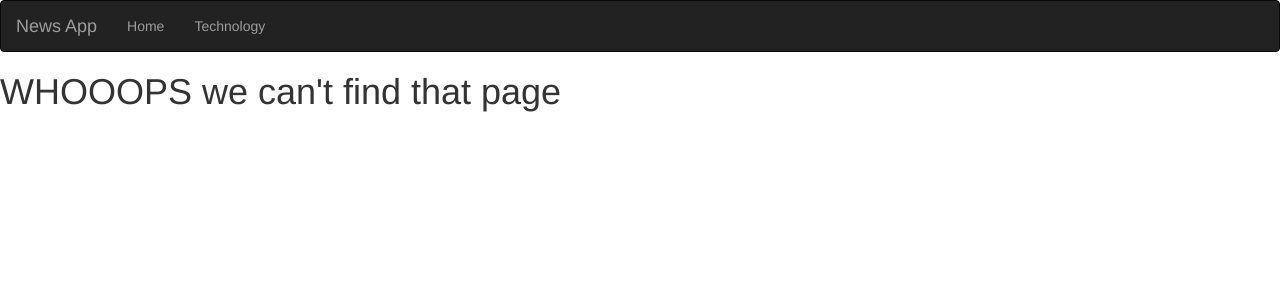
After one commit to Faihope/News, a Flask app: template app/templates/error.html in a window 1280 px wide. The commit adds this page. Shown: the top 300 px of the page. Run offline with Flask 2, Linux system fonts and the light colour scheme; the template is opened without the code that fills it, so the values that code supplies are empty; parts of the project's set-up code (start-up, migrations or seed data) failed here and were passed over; some libraries are stand-ins or nearby versions.

Commit message:
Add error page

```diff
--- a/app/__init__.py
+++ b/app/__init__.py
@@ -1,6 +1,8 @@
 from .config import DevConfig
 from flask import Flask
 from flask_bootstrap import Bootstrap
+
+
 
 #initializing application
 app = Flask(__name__,instance_relative_config = True)
@@ -10,4 +12,4 @@ app.config.from_object(DevConfig)
 app.config.from_pyfile('config.py')
 # Initializing Flask Extensions
 bootstrap = Bootstrap(app)
-from app import views
+from app import views,error
--- a/app/static/css/articles.css
+++ b/app/static/css/articles.css
@@ -10,7 +10,7 @@ ul>li{
 }
 .container{
   width: 70% auto;
-  color: black;
+  background-color: cornsilk;
   margin:auto;
 
 }
--- a/app/static/css/index.css
+++ b/app/static/css/index.css
@@ -1,6 +1,6 @@
 h1,h2{
     text-align: center;
-    color: purple
+    color: rgb(190, 48, 48);
 }
 ul{
 
--- /dev/null
+++ b/app/templates/error.html
@@ -0,0 +1,5 @@
+{% extends 'base.html'%}
+
+{% block content %}
+    <h1>WHOOOPS we can't find that page</h1>
+{% endblock %}
```
Also changed, not shown: app/error.py (+9 -0 lines).
